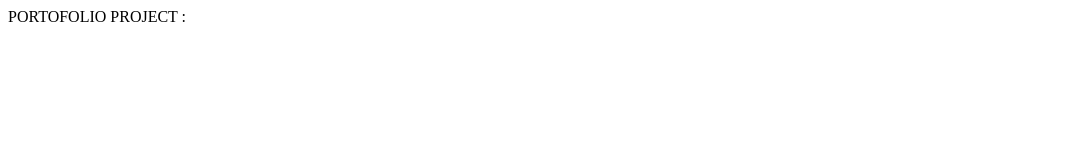
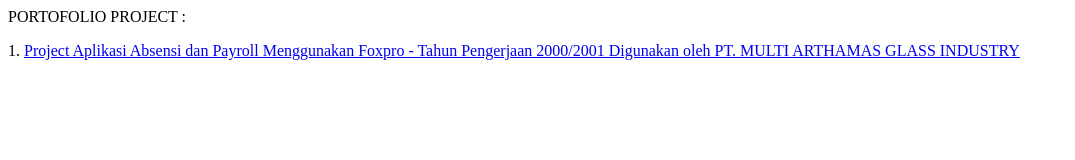
Before and after one commit to gajamedia/gajamedia.github.io, a plain HTML site: page index.html in a window 1280 px wide. Shown: the whole page, without its empty margins (0-1075 px from the left). Drawn offline with Linux system fonts and the light colour scheme.

Commit message:
Update index.html

```diff
--- a/index.html
+++ b/index.html
@@ -1 +1,4 @@
 PORTOFOLIO PROJECT :
+<p>1. <a href="https://github.com/gajamedia/payroll">Project Aplikasi Absensi dan Payroll
+  Menggunakan Foxpro - Tahun Pengerjaan 2000/2001
+  Digunakan oleh PT. MULTI ARTHAMAS GLASS INDUSTRY</a></p>
```
